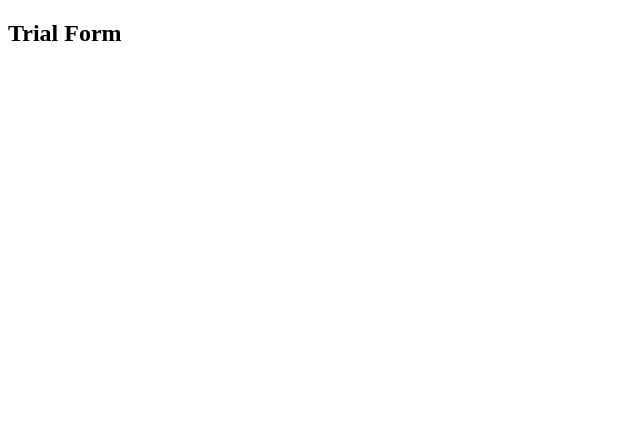
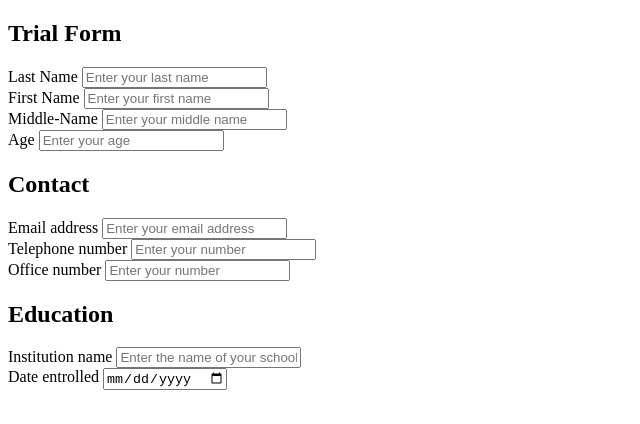
Before and after one commit to ShaftJnr/Form, a plain HTML site: page index.html in a window 1280 px wide. Shown: the whole page, without its empty margins (0-640 px from the left). Drawn offline with Linux system fonts and the light colour scheme.

Commit message:
updates
updates

```diff
--- a/index.html
+++ b/index.html
@@ -19,5 +19,60 @@
     <!--blank space-->
     <div class="space"></div>
 
+    <!--Container-->
+    <div class="container">
+        <form action="" id="About_user">
+
+            <!--About the user-->
+            Last Name <input type="text" name="About" id="lastname" placeholder="Enter your last name" required> <br>
+
+            First Name <input type="text" name="About" id="firstname" placeholder="Enter your first name" required> <br>
+
+            Middle-Name <input type="text" name="About" id="middlename" placeholder="Enter your middle name" required> <br>
+
+
+            Age <input type="text" name="About" id="age" placeholder="Enter your age" required>
+
+
+        </form>
+
+        <div class="contact">
+            <h2>
+                Contact
+            </h2>
+        </div>
+
+        <div class="space-"></div>
+
+        <form action="" id="contact">
+
+            <!--Contact information about the user-->
+
+           Email address <input type="text" type="email" name="Contact" id="email" required placeholder="Enter your email address"> <br>
+
+            Telephone number <input type="number" name="Contact" id="number" placeholder="Enter your number" required> <br>
+
+            Office number <input type="number" name="Contact" id="officenumber" placeholder="Enter your number" required>
+
+
+        </form>
+
+        <div class="Schooling">
+            <h2>
+                Education
+            </h2>
+        </div>
+
+        <div class="space--"></div>
+
+        <form action="" id="Education">
+            Institution name <input type="text" name="school" id="institute" required placeholder="Enter the name of your school"> <br>
+
+            Date entrolled <input type="date" name="school" id="date">
+
+        </form>
+
+    </div>
+
  </body>
 </html>
```
